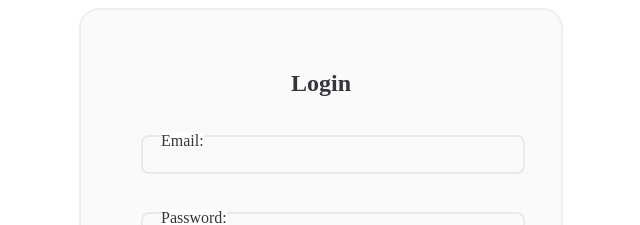
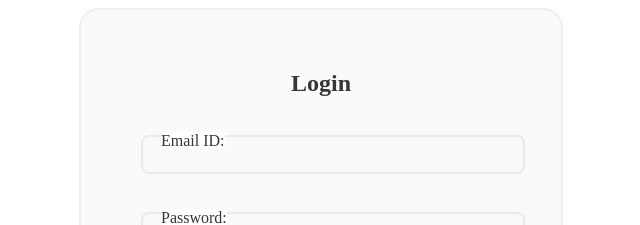
Before and after one commit to Vaishali054/VTPFrontend, a React (Create React App) app in the folder vtpfrontend/: page / in a window 1280 px wide. Shown: the top 225 px of the page, without its empty margins (319-959 px from the left). Built offline with nearby package versions, Linux system fonts and the light colour scheme.

Commit message:
Login done

```diff
--- a/vtpfrontend/src/views/HomePage/homepage.jsx
+++ b/vtpfrontend/src/views/HomePage/homepage.jsx
@@ -1,25 +1,44 @@
 import React, { useState } from 'react';
-import { Link } from 'react-router-dom'; // Import Link for routing if necessary
-import './homepage.css'
+import { Link } from 'react-router-dom';
+import './homepage.css';
 
 export default function Login() {
-  const [email, setEmail] = useState();
-  const [password, setPassword] = useState();
+  const [email_id, setEmail] = useState('');
+  const [password, setPassword] = useState('');
+  const [error, setError] = useState('');
 
   const handleLogin = async (event) => {
     event.preventDefault();
-    console.log('Logging in with:', email, password);
+    try {
+      const response = await fetch('http://localhost:3080/login', {
+        method: 'POST',
+        headers: {
+          'Content-Type': 'application/json',
+        },
+        body: JSON.stringify({ email_id, password }),
+      });
+      if (response.ok) {
+        console.log('Login successful');
+      } else {
+        const data = await response.json();
+        setError(data.message);
+      }
+    } catch (error) {
+      console.error('Error during login:', error);
+      setError('Internal server error. Please try again later.');
+    }
   };
 
   return (
     <div className="login-container">
       <h2>Login</h2>
+      {error && <div className="error-message">{error}</div>}
       <form onSubmit={handleLogin}>
         <div>
-          <label>Email:</label>
+          <label>Email ID:</label>
           <input
-            type="email"
-            value={email}
+            type="email_id"
+            value={email_id}
             onChange={(e) => setEmail(e.target.value)}
             required
           />
```
